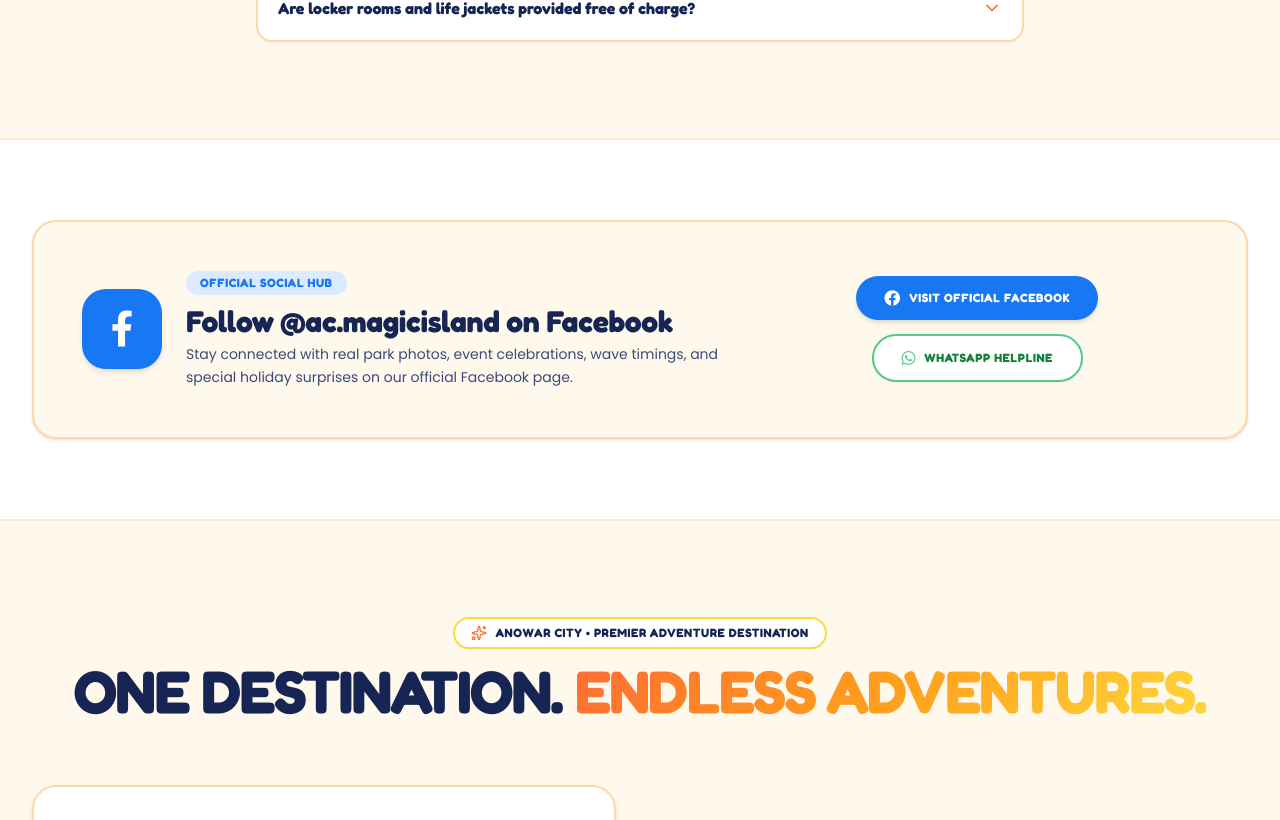
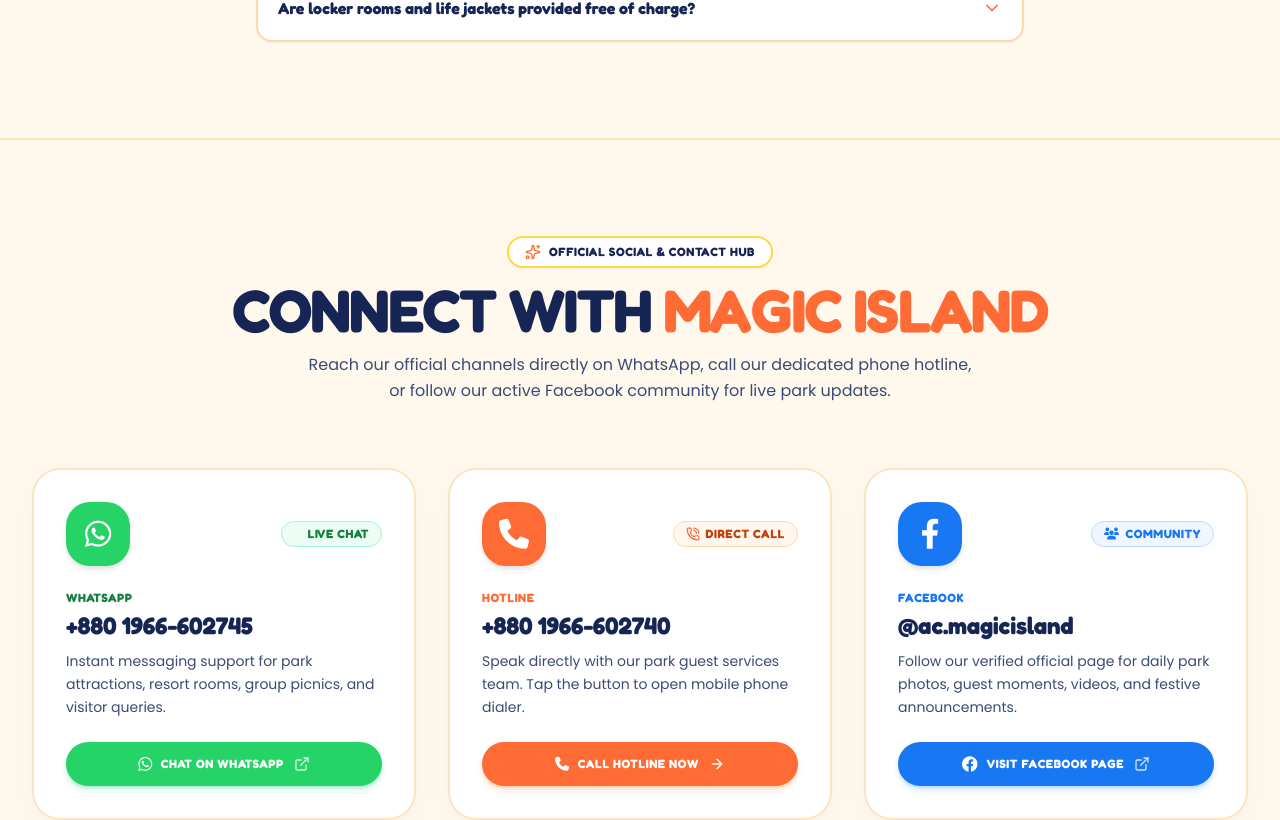
Before and after one commit to mahin1710/Amusement-Park-Web, a Next.js app in the folder frontend/: page / in a window 1280 px wide. Shown: the part 8774-9594 px from the top of the page. Built offline with nearby package versions, Linux system fonts and the light colour scheme; no server answers.

Commit message:
﻿Auto-sync updates

```diff
--- a/frontend/src/components/home/IntroSection.tsx
+++ b/frontend/src/components/home/IntroSection.tsx
@@ -2,7 +2,7 @@
 
 import React from "react";
 import Link from "next/link";
-import { Sparkles, Waves, Footprints, FerrisWheel, ArrowRight, ShieldCheck, Heart } from "lucide-react";
+import { Sparkles, ArrowRight } from "lucide-react";
 import { useTranslation } from "@/context/LanguageContext";
 
 export function IntroSection() {
@@ -10,13 +10,13 @@ export function IntroSection() {
 
   return (
     <section
-      className="py-24 bg-[#FFF9ED] relative"
+      className="py-20 sm:py-24 bg-[#FFF9ED] relative"
       data-purpose="about-intro-section"
       id="about"
     >
       <div className="max-w-[1400px] mx-auto px-4 sm:px-6 lg:px-8">
-        {/* Section Header Badge */}
-        <div className="flex flex-col items-center text-center mb-16">
+        {/* Section Header Badge & Title */}
+        <div className="flex flex-col items-center text-center mb-14 sm:mb-16">
           <div className="inline-flex items-center gap-2 px-4 py-1.5 rounded-full bg-white border-2 border-[#FFD93D] text-[#172554] text-xs font-heading font-bold uppercase tracking-wider mb-3 shadow-xs">
             <Sparkles className="w-4 h-4 text-[#FF6B35]" />
             <span>
@@ -28,14 +28,14 @@ export function IntroSection() {
 
           <h2 className="text-3xl sm:text-5xl md:text-6xl font-black text-[#172554] font-heading tracking-tight">
             {isBangla ? "একটি গন্তব্য।" : "ONE DESTINATION."}{" "}
-            <span className="text-gradient-park">
-              {isBangla ? "অফুরন্ত অ্যাডভেঞ্চার।" : "ENDLESS ADVENTURES."}
+            <span className="text-[#FF6B35]">
+              {isBangla ? "অফুরন্ত অ্যাডভেঞ্চার।" : "ENDLESS ADVENTURE."}
             </span>
           </h2>
         </div>
 
-        <div className="grid grid-cols-1 lg:grid-cols-12 gap-12 items-center">
-          {/* Left Column: Official Brand Statement */}
+        <div className="grid grid-cols-1 lg:grid-cols-12 gap-10 lg:gap-12 items-center">
+          {/* Left Column: Official Brand Statement & Stats */}
           <div className="lg:col-span-6 space-y-6">
             <div className="p-8 sm:p-10 rounded-3xl bg-white border-2 border-[#FED7AA] relative overflow-hidden shadow-md">
               <div className="flex items-center gap-3 text-[#FF6B35] mb-4">
@@ -82,7 +82,7 @@ export function IntroSection() {
                     {isBangla ? "আনোয়ার সিটি ম্যাজিক আইল্যান্ড" : "Anowar City Magic Island"}
                   </div>
                   <div className="text-xs text-[#FF6B35] font-sans font-medium">
-                    {isBangla ? "ইউর অ্যাডভেঞ্চার ডেস্টিনেশন" : "Your Adventure Destination"}
+                    {isBangla ? "আপনার অ্যাডভেঞ্চার গন্তব্য" : "Your Adventure Destination"}
                   </div>
                 </div>
                 <div className="w-12 h-12 rounded-2xl bg-[#FFF9ED] border-2 border-[#FED7AA] p-1 flex items-center justify-center">
@@ -95,27 +95,27 @@ export function IntroSection() {
               </div>
             </div>
 
-            {/* Stat Counters Grid */}
-            <div className="grid grid-cols-3 gap-4">
-              <div className="p-5 rounded-2xl bg-white border-2 border-[#BAE6FD] text-center shadow-xs">
+            {/* Stat Counters Grid (Fully Bilingual Numbers & Text) */}
+            <div className="grid grid-cols-3 gap-3.5 sm:gap-4">
+              <div className="p-4 sm:p-5 rounded-2xl bg-white border-2 border-[#BAE6FD] text-center shadow-xs">
                 <div className="text-2xl sm:text-3xl font-black font-heading text-[#0284C7]">
-                  ১০,০০০+
+                  {isBangla ? "১০,০০০+" : "10,000+"}
                 </div>
                 <div className="text-[11px] font-heading font-semibold text-[#172554] mt-0.5">
                   {isBangla ? "বর্গফুট ওয়েভ বেসিন" : "Sq Ft Wave Basin"}
                 </div>
               </div>
-              <div className="p-5 rounded-2xl bg-white border-2 border-[#DDD6FE] text-center shadow-xs">
+              <div className="p-4 sm:p-5 rounded-2xl bg-white border-2 border-[#DDD6FE] text-center shadow-xs">
                 <div className="text-2xl sm:text-3xl font-black font-heading text-[#8B5CF6]">
-                  ৫০+
+                  {isBangla ? "৫০+" : "50+"}
                 </div>
                 <div className="text-[11px] font-heading font-semibold text-[#172554] mt-0.5">
                   {isBangla ? "অ্যানিমেট্রনিক ডাইনো" : "Robotic Dinosaurs"}
                 </div>
               </div>
-              <div className="p-5 rounded-2xl bg-white border-2 border-[#FED7AA] text-center shadow-xs">
+              <div className="p-4 sm:p-5 rounded-2xl bg-white border-2 border-[#FED7AA] text-center shadow-xs">
                 <div className="text-2xl sm:text-3xl font-black font-heading text-[#FF6B35]">
-                  ২৫+
+                  {isBangla ? "২৫+" : "25+"}
                 </div>
                 <div className="text-[11px] font-heading font-semibold text-[#172554] mt-0.5">
                   {isBangla ? "থ্রিল ও ফ্যামিলি রাইড" : "Thrill & Family Rides"}
@@ -133,21 +133,21 @@ export function IntroSection() {
                   className="w-full h-full object-cover"
                   src="/images/magic-island-waterpark-aerial.jpg"
                 />
-                <div className="absolute inset-0 bg-gradient-to-t from-[#172554]/70 via-transparent to-black/10"></div>
+                <div className="absolute inset-0 bg-gradient-to-t from-[#172554]/75 via-transparent to-black/10"></div>
                 <div className="absolute bottom-4 left-4 right-4 p-4 rounded-xl bg-white/95 backdrop-blur-md border border-[#FED7AA] flex items-center justify-between">
                   <div>
                     <span className="text-[10px] font-heading font-bold uppercase tracking-wider text-[#FF6B35] block">
                       {isBangla ? "আন্তর্জাতিক বিনোদন গন্তব্য" : "Premier Theme Park Destination"}
                     </span>
-                    <h4 className="text-base font-heading font-bold text-[#172554]">
+                    <h4 className="text-sm sm:text-base font-heading font-bold text-[#172554]">
                       {isBangla ? "ঢাকা-কেরানীগঞ্জ মহাসড়ক প্রাঙ্গণ" : "Keraniganj Highway, Dhaka"}
                     </h4>
                   </div>
                   <Link
                     href="/about"
-                    className="btn-park-secondary text-xs px-4 py-2"
+                    className="btn-park-secondary text-xs px-4 py-2 hover:scale-105 transition-transform"
                   >
-                    <span>{isBangla ? "বিস্তারিত" : "Explore"}</span>
+                    <span>{isBangla ? "বিস্তারিত জানুন" : "Explore More"}</span>
                     <ArrowRight className="w-3.5 h-3.5 ml-1" />
                   </Link>
                 </div>
--- a/frontend/src/components/home/SocialMediaSection.tsx
+++ b/frontend/src/components/home/SocialMediaSection.tsx
@@ -1,56 +1,158 @@
 "use client";
 
 import React from "react";
+import { MessageCircle, PhoneCall, ArrowRight, Sparkles, ExternalLink } from "lucide-react";
 import { useTranslation } from "@/context/LanguageContext";
 import { businessConfig } from "@/config/business";
 
 export function SocialMediaSection() {
   const { isBangla } = useTranslation();
+
   const whatsappHref = `https://wa.me/${businessConfig.hotlines.whatsapp.replace(/[^0-9]/g, "")}`;
+  const hotlineHref = `tel:${businessConfig.contact.hotline.callable}`;
+  const facebookHref = "https://www.facebook.com/ac.magicisland/";
 
   return (
     <section
-      className="py-20 bg-white border-y-2 border-[#FED7AA]/60"
-      data-purpose="social-community-feed"
+      className="py-20 sm:py-24 bg-[#FFF9ED] relative border-y-2 border-[#FED7AA]/70"
+      data-purpose="official-social-hub"
+      id="social-hub"
     >
       <div className="max-w-[1400px] mx-auto px-4 sm:px-6 lg:px-8">
-        <div className="p-8 sm:p-12 rounded-3xl bg-[#FFF9ED] border-2 border-[#FED7AA] shadow-sm flex flex-col lg:flex-row items-center justify-between gap-8">
-          <div className="flex flex-col sm:flex-row items-center gap-6 text-center sm:text-left">
-            <div className="w-16 h-16 sm:w-20 sm:h-20 rounded-3xl bg-[#1877F2] flex items-center justify-center text-3xl sm:text-4xl text-white shadow-md shrink-0">
-              <i className="fa-brands fa-facebook-f"></i>
-            </div>
+        {/* Section Header */}
+        <div className="flex flex-col items-center text-center mb-14 sm:mb-16">
+          <div className="inline-flex items-center gap-2 px-4 py-1.5 rounded-full bg-white border-2 border-[#FFD93D] text-[#172554] text-xs font-heading font-bold uppercase tracking-wider mb-3 shadow-xs">
+            <Sparkles className="w-4 h-4 text-[#FF6B35]" />
+            <span>
+              {isBangla ? "অফিসিয়াল সোশ্যাল ও যোগাযোগ হাব" : "Official Social & Contact Hub"}
+            </span>
+          </div>
+
+          <h2 className="text-3xl sm:text-5xl md:text-6xl font-black text-[#172554] font-heading tracking-tight">
+            {isBangla ? "ম্যাজিক আইল্যান্ডের সাথে" : "CONNECT WITH"}{" "}
+            <span className="text-[#FF6B35]">
+              {isBangla ? "যুক্ত থাকুন" : "MAGIC ISLAND"}
+            </span>
+          </h2>
+
+          <p className="text-[#3B4B75] text-sm sm:text-base max-w-2xl mt-3 font-sans leading-relaxed">
+            {isBangla
+              ? "যেকোনো প্রশ্ন, তথ্য, সময়সূচি কিংবা সহযোগিতার জন্য সরাসরি হোয়াটসঅ্যাপে চ্যাট করুন, হটলাইনে কল দিন অথবা অফিশিয়াল ফেসবুক পেজে যুক্ত থাকুন।"
+              : "Reach our official channels directly on WhatsApp, call our dedicated phone hotline, or follow our active Facebook community for live park updates."}
+          </p>
+        </div>
+
+        {/* 3 Modern Social Contact Cards: WhatsApp, Hotline, Facebook */}
+        <div className="grid grid-cols-1 md:grid-cols-3 gap-6 lg:gap-8">
+          {/* Card 1: WhatsApp */}
+          <div className="park-card p-7 sm:p-8 flex flex-col justify-between group hover:border-[#55C98B] transition-all duration-300 bg-white">
             <div>
-              <div className="inline-block px-3.5 py-1 rounded-full bg-blue-100 text-[#1877F2] text-xs font-heading font-bold uppercase tracking-wider mb-2">
-                {isBangla ? "অফিসিয়াল সোশ্যাল হাব" : "Official Social Hub"}
+              <div className="flex items-center justify-between mb-6">
+                <div className="w-16 h-16 rounded-3xl bg-[#25D366] text-white flex items-center justify-center text-3xl shadow-md group-hover:scale-110 group-hover:rotate-6 transition-transform">
+                  <i className="fa-brands fa-whatsapp"></i>
+                </div>
+                <span className="inline-flex items-center gap-1.5 px-3 py-1 rounded-full bg-emerald-50 text-[#15803D] font-heading font-bold text-xs uppercase tracking-wider border border-emerald-200">
+                  <span className="w-2 h-2 rounded-full bg-[#25D366] animate-ping"></span>
+                  {isBangla ? "অনলাইন চ্যাট" : "Live Chat"}
+                </span>
               </div>
-              <h3 className="text-2xl sm:text-3xl font-black text-[#172554] font-heading">
-                Follow @ac.magicisland on Facebook
+
+              <div className="text-xs font-heading font-bold uppercase tracking-wider text-[#15803D] mb-1">
+                {isBangla ? "হোয়াটসঅ্যাপ" : "WhatsApp"}
+              </div>
+              <h3 className="text-2xl font-black font-heading text-[#172554] mb-2">
+                {businessConfig.hotlines.whatsapp}
               </h3>
-              <p className="text-xs sm:text-sm text-[#3B4B75] mt-1 max-w-xl font-sans leading-relaxed">
+              <p className="text-xs sm:text-sm text-[#3B4B75] leading-relaxed font-sans mb-6">
                 {isBangla
-                  ? "লাইভ ওয়েভ পুলের সময়সূচি, বিশেষ কনসার্ট, উৎসবের অফার ও অতিথিদের আনন্দের মুহূর্তের আপডেট পেতে ফেসবুকে আমাদের সাথে যুক্ত থাকুন।"
-                  : "Stay connected with real park photos, event celebrations, wave timings, and special holiday surprises on our official Facebook page."}
+                  ? "টিকেট, রাইডস, রিসোর্ট রুম বুকিং ও পিকনিক প্যাকেজের তথ্যে সরাসরি হোয়াটসঅ্যাপে চ্যাট করুন।"
+                  : "Instant messaging support for park attractions, resort rooms, group picnics, and visitor queries."}
               </p>
             </div>
+
+            <a
+              href={whatsappHref}
+              target="_blank"
+              rel="noopener noreferrer"
+              className="w-full py-3.5 px-6 rounded-full bg-[#25D366] hover:bg-[#20ba5a] text-white font-heading font-bold text-xs uppercase tracking-wider flex items-center justify-center gap-2 shadow-md shadow-emerald-500/25 hover:scale-103 transition-transform cursor-pointer"
+            >
+              <i className="fa-brands fa-whatsapp text-base"></i>
+              <span>{isBangla ? "হোয়াটসঅ্যাপে চ্যাট করুন" : "Chat on WhatsApp"}</span>
+              <ExternalLink className="w-4 h-4 ml-0.5 opacity-80" />
+            </a>
           </div>
-          <div className="flex flex-wrap items-center justify-center gap-3.5">
+
+          {/* Card 2: Hotline */}
+          <div className="park-card p-7 sm:p-8 flex flex-col justify-between group hover:border-[#FF6B35] transition-all duration-300 bg-white">
+            <div>
+              <div className="flex items-center justify-between mb-6">
+                <div className="w-16 h-16 rounded-3xl bg-[#FF6B35] text-white flex items-center justify-center text-3xl shadow-md group-hover:scale-110 group-hover:rotate-6 transition-transform">
+                  <i className="fa-solid fa-phone"></i>
+                </div>
+                <span className="inline-flex items-center gap-1.5 px-3 py-1 rounded-full bg-orange-50 text-[#C2410C] font-heading font-bold text-xs uppercase tracking-wider border border-orange-200">
+                  <PhoneCall className="w-3.5 h-3.5 text-[#FF6B35]" />
+                  {isBangla ? "সরাসরি কল" : "Direct Call"}
+                </span>
+              </div>
+
+              <div className="text-xs font-heading font-bold uppercase tracking-wider text-[#FF6B35] mb-1">
+                {isBangla ? "হটলাইন" : "Hotline"}
+              </div>
+              <h3 className="text-2xl font-black font-heading text-[#172554] mb-2">
+                {businessConfig.contact.hotline.display}
+              </h3>
+              <p className="text-xs sm:text-sm text-[#3B4B75] leading-relaxed font-sans mb-6">
+                {isBangla
+                  ? "আমাদের কাস্টমার কেয়ার প্রতিনিধির সাথে সরাসরি কথা বলুন। মোবাইলে সরাসরি ডায়াল করুন।"
+                  : "Speak directly with our park guest services team. Tap the button to open mobile phone dialer."}
+              </p>
+            </div>
+
             <a
-              className="px-7 py-3.5 rounded-full bg-[#1877F2] hover:bg-[#166fe5] text-white text-xs font-heading font-bold uppercase tracking-wider flex items-center gap-2 shadow-md transition-all hover:scale-105"
-              href="https://www.facebook.com/ac.magicisland/"
+              href={hotlineHref}
+              className="w-full py-3.5 px-6 rounded-full bg-[#FF6B35] hover:bg-[#e85924] text-white font-heading font-bold text-xs uppercase tracking-wider flex items-center justify-center gap-2 shadow-md shadow-orange-500/25 hover:scale-103 transition-transform cursor-pointer"
+            >
+              <i className="fa-solid fa-phone text-sm"></i>
+              <span>{isBangla ? "হটলাইনে কল দিন" : "Call Hotline Now"}</span>
+              <ArrowRight className="w-4 h-4 ml-0.5" />
+            </a>
+          </div>
+
+          {/* Card 3: Facebook */}
+          <div className="park-card p-7 sm:p-8 flex flex-col justify-between group hover:border-[#1877F2] transition-all duration-300 bg-white">
+            <div>
+              <div className="flex items-center justify-between mb-6">
+                <div className="w-16 h-16 rounded-3xl bg-[#1877F2] text-white flex items-center justify-center text-3xl shadow-md group-hover:scale-110 group-hover:rotate-6 transition-transform">
+                  <i className="fa-brands fa-facebook-f"></i>
+                </div>
+                <span className="inline-flex items-center gap-1.5 px-3 py-1 rounded-full bg-blue-50 text-[#1877F2] font-heading font-bold text-xs uppercase tracking-wider border border-blue-200">
+                  <i className="fa-solid fa-users text-xs"></i>
+                  {isBangla ? "কমিউনিটি পেজ" : "Community"}
+                </span>
+              </div>
+
+              <div className="text-xs font-heading font-bold uppercase tracking-wider text-[#1877F2] mb-1">
+                {isBangla ? "ফেসবুক" : "Facebook"}
+              </div>
+              <h3 className="text-2xl font-black font-heading text-[#172554] mb-2">
+                @ac.magicisland
+              </h3>
+              <p className="text-xs sm:text-sm text-[#3B4B75] leading-relaxed font-sans mb-6">
+                {isBangla
+                  ? "প্রতিদিনের আসল ছবি, ভিডিও, কনসার্ট ও বিশেষ ছুটির অফারের সর্বশেষ আপডেটের অফিসিয়াল পেজ।"
+                  : "Follow our verified official page for daily park photos, guest moments, videos, and festive announcements."}
+              </p>
+            </div>
+
+            <a
+              href={facebookHref}
+              target="_blank"
               rel="noopener noreferrer"
-              target="_blank"
+              className="w-full py-3.5 px-6 rounded-full bg-[#1877F2] hover:bg-[#166fe5] text-white font-heading font-bold text-xs uppercase tracking-wider flex items-center justify-center gap-2 shadow-md shadow-blue-500/25 hover:scale-103 transition-transform cursor-pointer"
             >
               <i className="fa-brands fa-facebook text-base"></i>
-              <span>{isBangla ? "অফিসিয়াল ফেসবুক পেজ" : "Visit Official Facebook"}</span>
-            </a>
-            <a
-              className="px-7 py-3.5 rounded-full bg-white border-2 border-[#55C98B] text-[#15803D] hover:bg-[#F0FDF4] text-xs font-heading font-bold uppercase tracking-wider flex items-center gap-2 shadow-xs transition-all hover:scale-105"
-              href={whatsappHref}
-              rel="noopener noreferrer"
-              target="_blank"
-            >
-              <i className="fa-brands fa-whatsapp text-[#55C98B] text-base"></i>
-              <span>{isBangla ? "হোয়াটসঅ্যাপ হেল্পলাইন" : "WhatsApp Helpline"}</span>
+              <span>{isBangla ? "ফেসবুক পেজে যান" : "Visit Facebook Page"}</span>
+              <ExternalLink className="w-4 h-4 ml-0.5 opacity-80" />
             </a>
           </div>
         </div>
```
